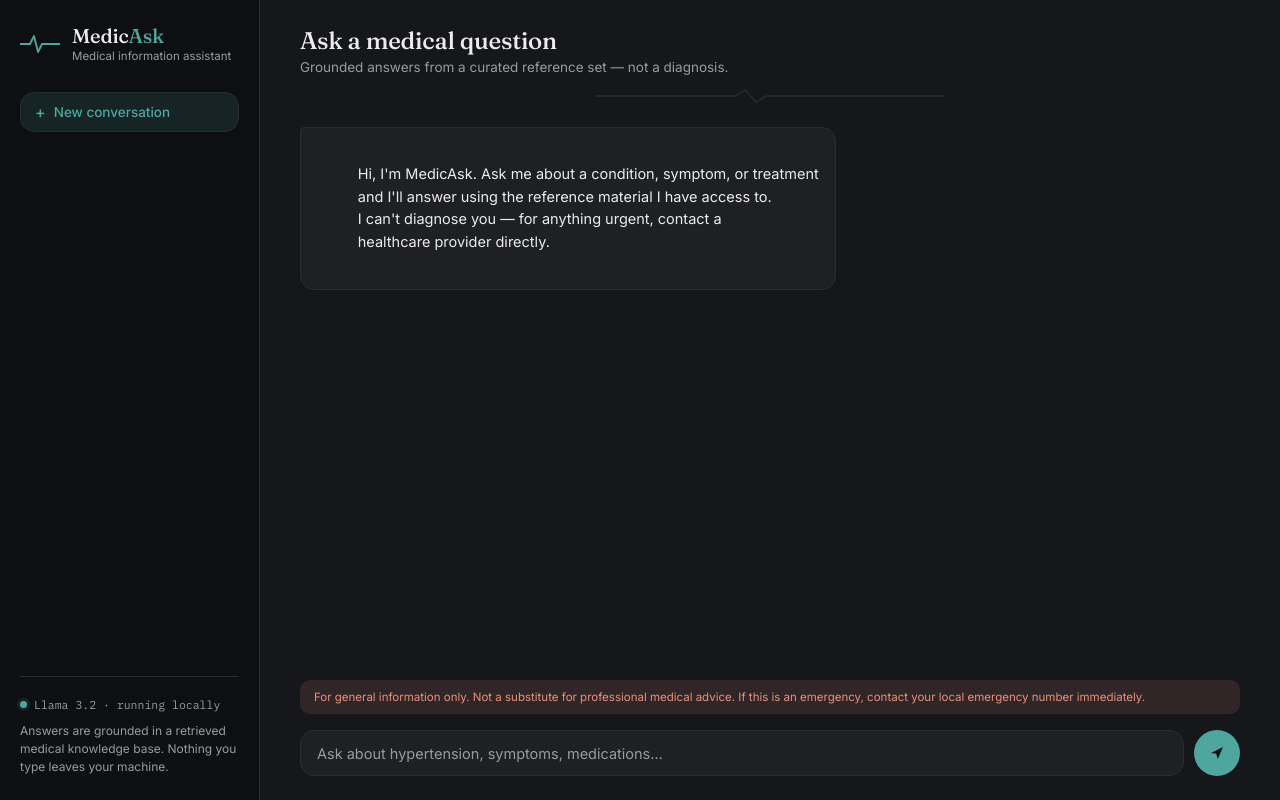
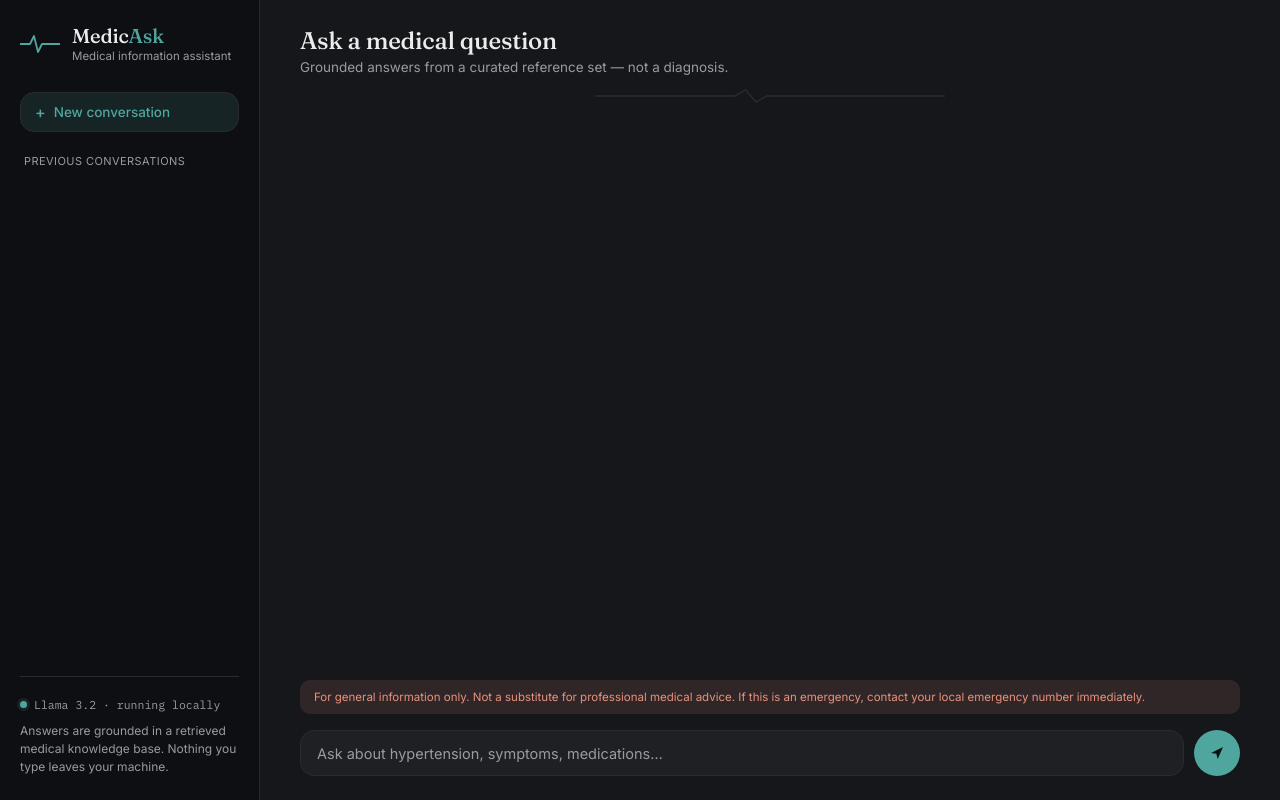
Before and after one commit to wlo-dev/Medical-Assistant-ChatBot-, a Flask app: page / in a window 1280 px wide. Run offline with Flask 3, Linux system fonts and the light colour scheme.

Commit message:
index.html

```diff
--- a/templates/index.html
+++ b/templates/index.html
@@ -30,6 +30,11 @@
       <span>+</span> New conversation
     </button>
 
+    <div class="history-label">Previous conversations</div>
+    <nav class="history-list" id="historyList">
+      <!-- populated by JS -->
+    </nav>
+
     <div class="sidebar-footer">
       <div class="model-tag">
         <span class="dot" aria-hidden="true"></span>
@@ -54,16 +59,7 @@
       </svg>
     </header>
 
-    <section class="messages" id="messages">
-      <div class="msg msg-bot">
-        <div class="bubble">
-          Hi, I'm MedicAsk. Ask me about a condition, symptom, or treatment
-          and I'll answer using the reference material I have access to.
-          I can't diagnose you &mdash; for anything urgent, contact a
-          healthcare provider directly.
-        </div>
-      </div>
-    </section>
+    <section class="messages" id="messages"></section>
 
     <div class="disclaimer-strip">
       For general information only. Not a substitute for professional medical advice.
```
